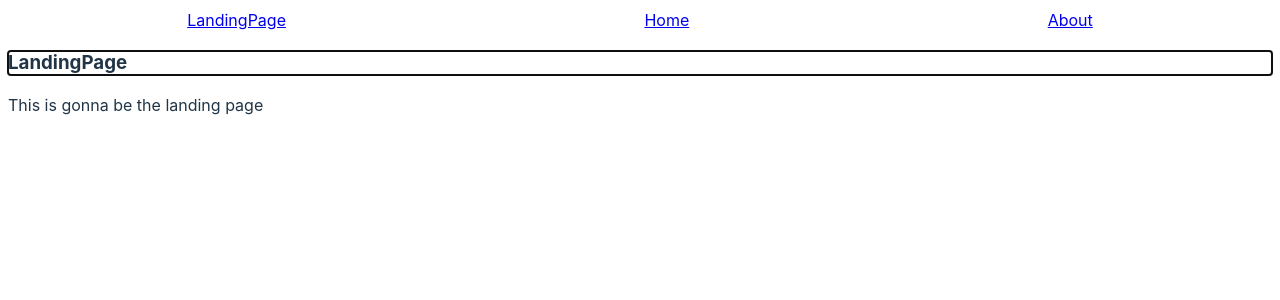
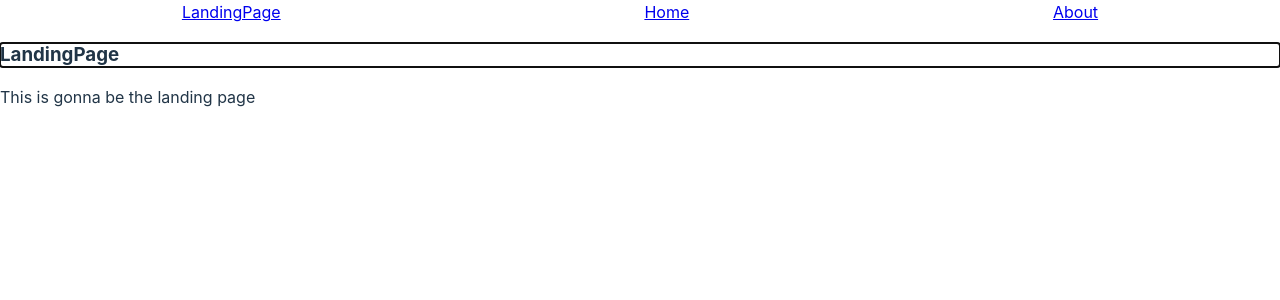
Before and after one commit to Benhatsdrauf/MuehleOnline, a Svelte app in the folder MuehleOnline/: page / in a window 1280 px wide. Shown: the top 300 px of the page. Built offline with nearby package versions, Linux system fonts and the light colour scheme.

Commit message:
Update app.css

```diff
--- a/MuehleOnline/src/app.css
+++ b/MuehleOnline/src/app.css
@@ -13,6 +13,15 @@
   -webkit-font-smoothing: antialiased;
   -moz-osx-font-smoothing: grayscale;
   -webkit-text-size-adjust: 100%;
+  padding: 0;
+  margin: 0;
+  box-sizing: border-box;
+}
+
+body {
+  margin: 0;
+  padding: 0;
+  box-sizing: border-box;
 }
 
 button {
@@ -26,9 +35,11 @@ button {
   cursor: pointer;
   transition: border-color 0.25s;
 }
+
 button:hover {
   border-color: #646cff;
 }
+
 button:focus,
 button:focus-visible {
   outline: 4px auto -webkit-focus-ring-color;
@@ -39,9 +50,11 @@ button:focus-visible {
     color: #213547;
     background-color: #ffffff;
   }
+
   a:hover {
     color: #747bff;
   }
+
   button {
     background-color: #f9f9f9;
   }
```
